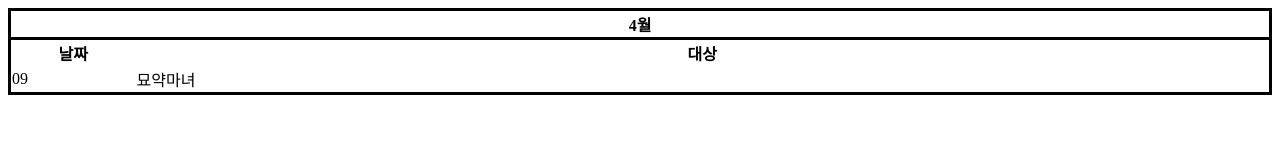
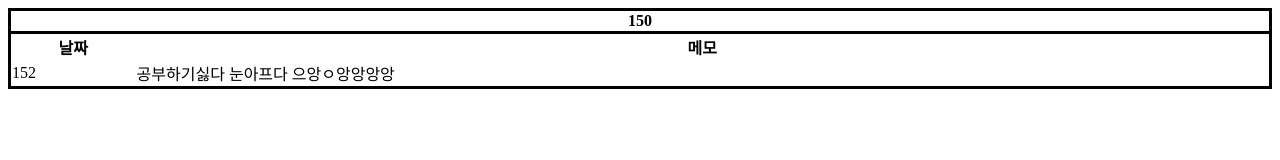
Before and after one commit to nyeohijyul/redesigned-succotash, a plain HTML site: page index.html in a window 1280 px wide. Drawn offline with Linux system fonts and the light colour scheme.

Commit message:
Update index.html

```diff
--- a/index.html
+++ b/index.html
@@ -1,22 +1,22 @@
 <!DOCTYPE html>
 <head>
   <meta charset ="UTF-8">
-  <title>나의 웹사이트</title>
+  <title>공부</title>
 </head>
 <body>
   <div id="main">
 
       <table style="width: 100%; border: solid; border-collapse: collapse;">
 <tr style="border: solid">
-	<th colspan="2">4월</th>
+	<th colspan="2">150</th>
 </tr>
 <tr>
 	<th style="width: 10%">날짜</th>
-	<th>대상</th>
+	<th>메모</th>
 </tr>
 <tr>
-	<td>09</td>
-	<td>묘약마녀</td>
+	<td>152</td>
+	<td>공부하기싫다 눈아프다 으앙ㅇ앙앙앙앙</td>
 </tr>
       </table>
 
```
